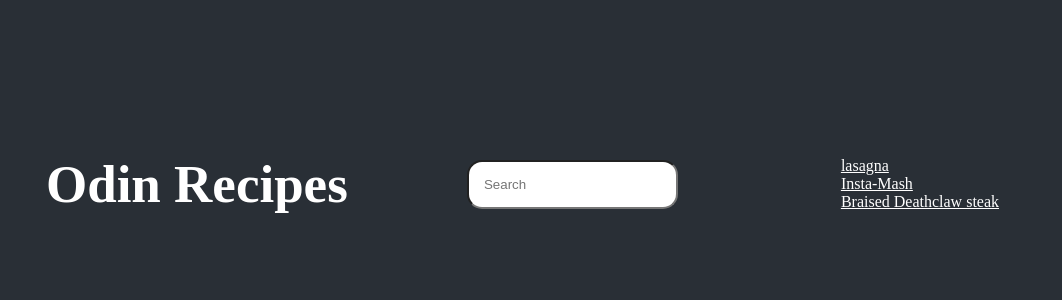
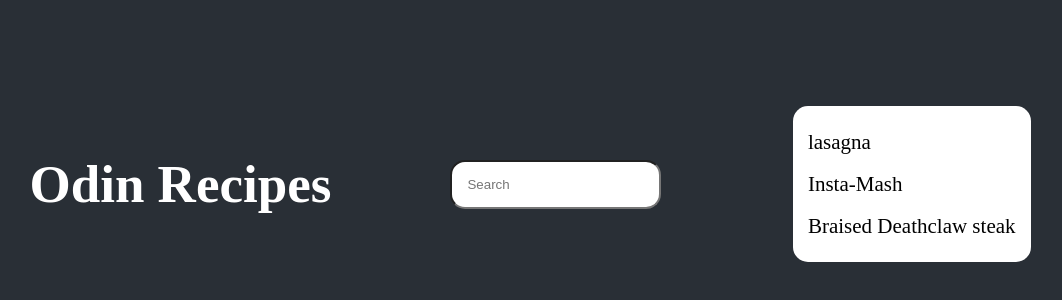
Before and after one commit to marjeanm/odin-recipes, a plain HTML site: page index.html in a window 1280 px wide. Shown: the part 224-524 px from the top of the page, without its empty margins (110-1172 px from the left). Drawn offline with Linux system fonts and the light colour scheme.

Commit message:
changed anchor tag color added white box around list box and changed the fontsize

```diff
--- a/style.css
+++ b/style.css
@@ -10,7 +10,10 @@ body {
   align-items: center;
 }
 a {
-  color: white;
+  color: black;
+  text-decoration: none;
+  font-size: 21px;
+  line-height: 2;
 }
 .header-list {
   display: flex;
@@ -18,7 +21,10 @@ a {
   justify-content: space-between;
   align-items: center;
 }
-
+.list-box {
+  background-color: white;
+  border-radius: 15px;
+}
 ul {
   list-style-type: none;
   padding: 15px;
```
